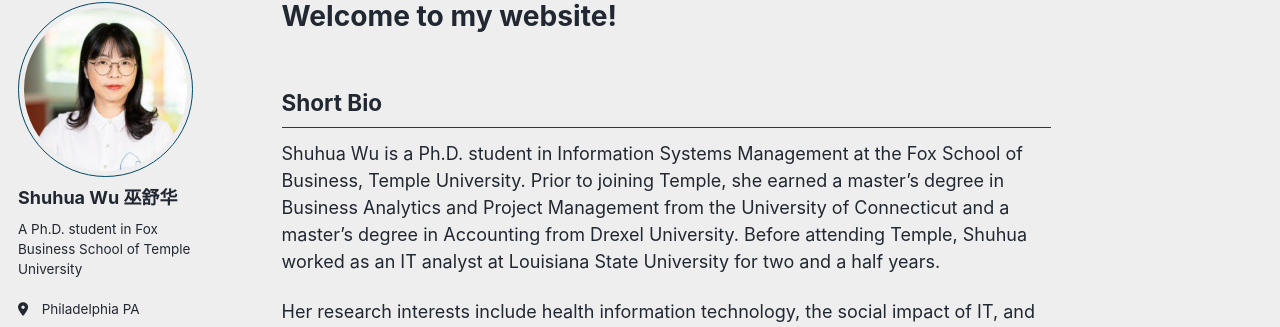
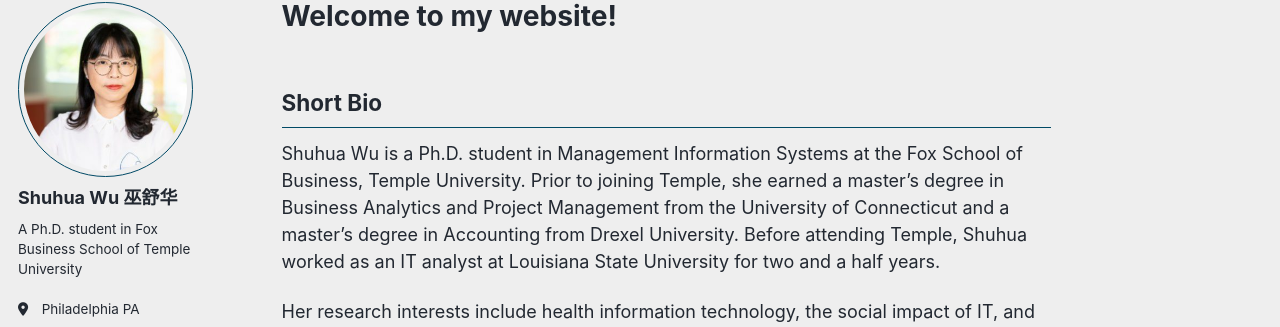
Before and after one commit to shuhuawu7/w, a Jekyll site: the page built from _pages/about.md, in a window 1280 px wide. Shown: the part 99-426 px from the top of the page. Built offline with Jekyll 4.4.1, drawn with Linux system fonts in a browser that asks for light colours; a script bundle is joined from its source files by our own code; library files that are not in the unit come from our copies.

```diff
--- a/_pages/about.md
+++ b/_pages/about.md
@@ -10,7 +10,7 @@ redirect_from:
 ## **Short Bio**
 
 
-Shuhua Wu is a Ph.D. student in Information Systems Management at the Fox School of Business, Temple University. Prior to joining Temple, she earned a master’s degree in Business Analytics and Project Management from the University of Connecticut and a master’s degree in Accounting from Drexel University. Before attending Temple, Shuhua worked as an IT analyst at Louisiana State University for two and a half years.
+Shuhua Wu is a Ph.D. student in Management Information Systems at the Fox School of Business, Temple University. Prior to joining Temple, she earned a master’s degree in Business Analytics and Project Management from the University of Connecticut and a master’s degree in Accounting from Drexel University. Before attending Temple, Shuhua worked as an IT analyst at Louisiana State University for two and a half years.
 
 Her research interests include health information technology, the social impact of IT, and digital platforms. She examines how technology adoption and public or platform-level policies influence outcomes at both the individual and societal levels, primarily using econometric methods.
 
```
